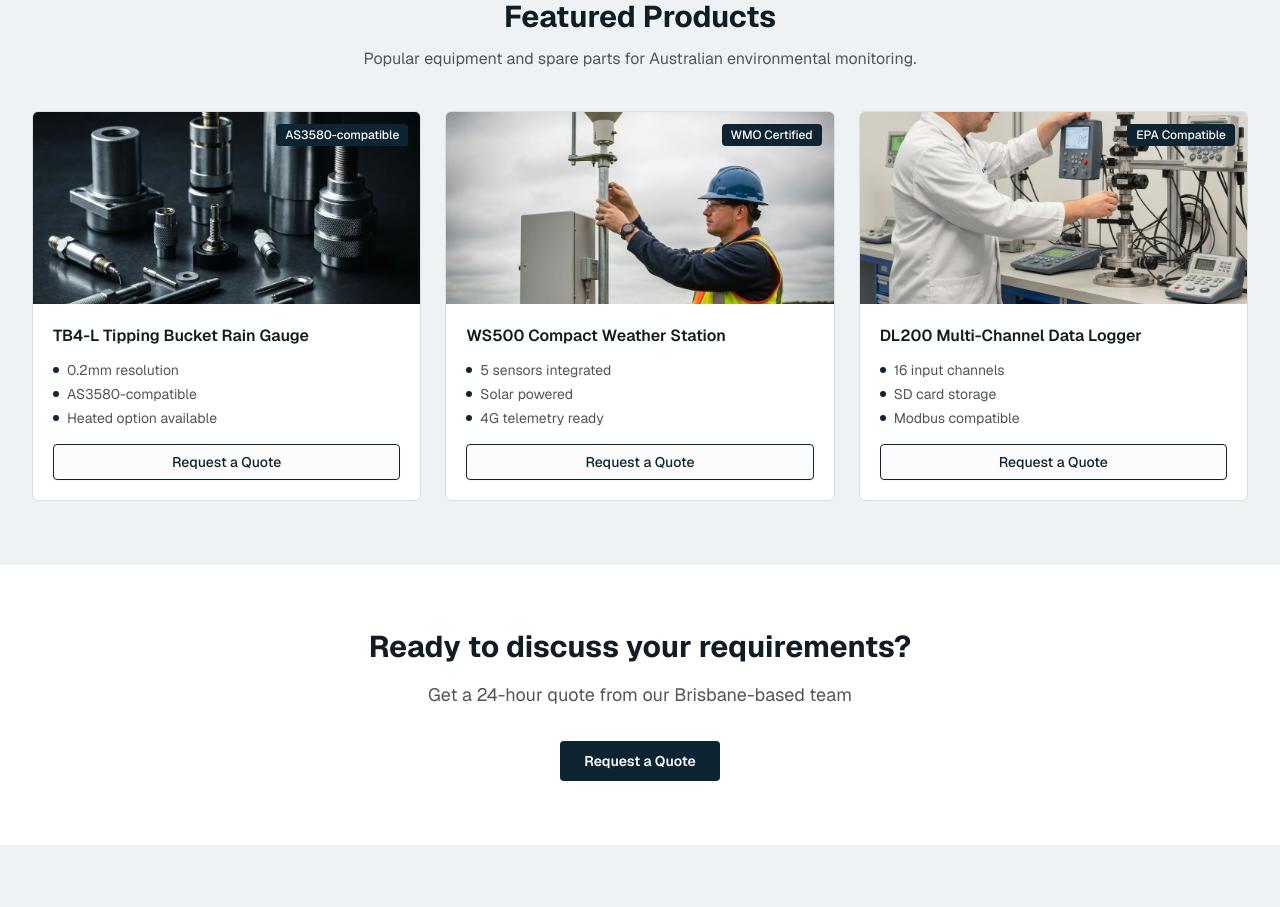
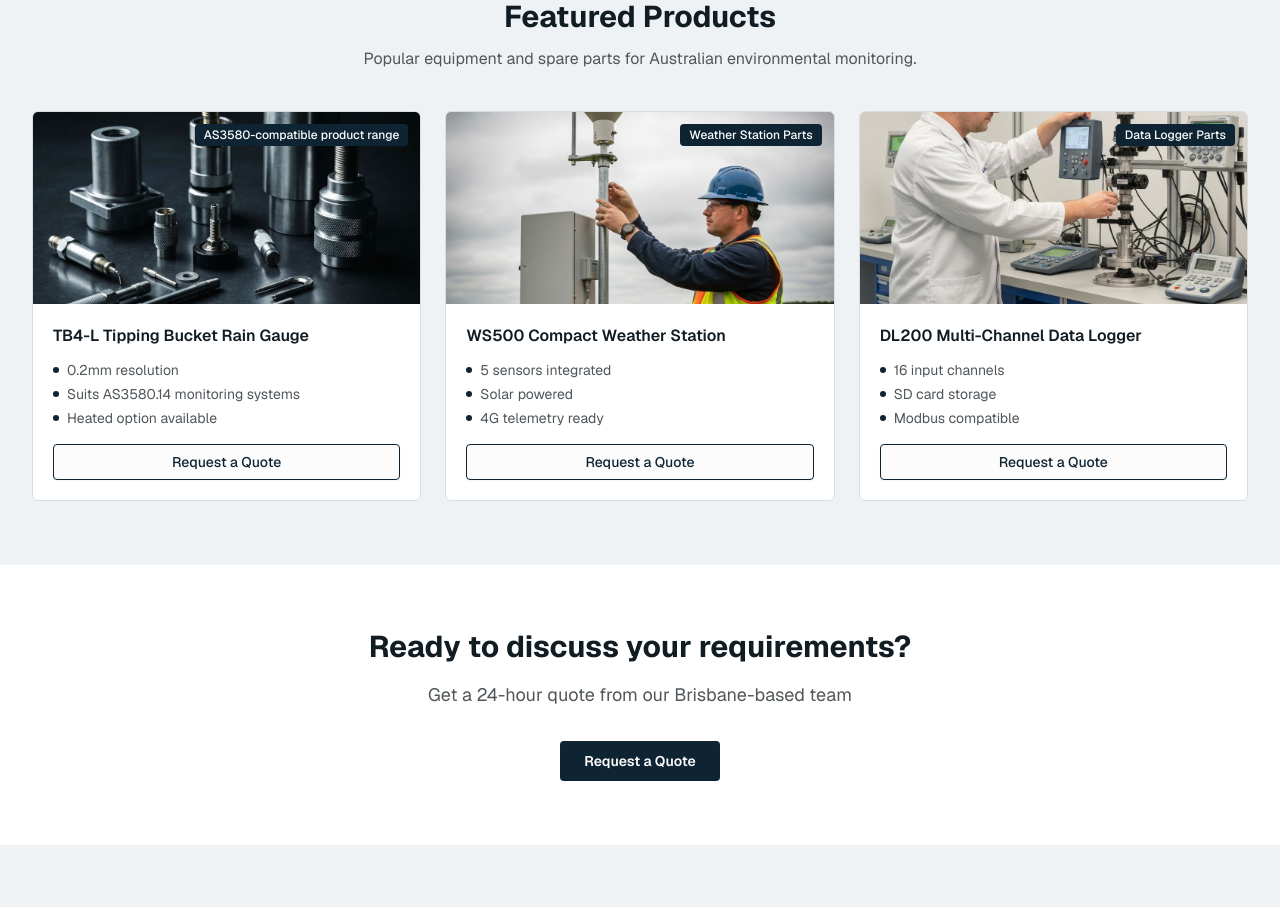
Before and after one commit to mindflyart/handyinhand-jq, a Next.js app: page / in a window 1280 px wide. Shown: the part 2320-3227 px from the top of the page. Built offline with nearby package versions, Linux system fonts and the light colour scheme.

Commit message:
fix: remove unverified compliance claims from product badges
Replace WMO/EPA certification badges with neutral category labels and
reword AS3580 bullet to describe suitability rather than certification.

Co-Authored-By: Claude Opus 4.7 (1M context) <noreply@anthropic.com>

```diff
--- a/components/featured-products.tsx
+++ b/components/featured-products.tsx
@@ -8,20 +8,20 @@ export function FeaturedProducts() {
     {
       name: "TB4-L Tipping Bucket Rain Gauge",
       image: "/images/spare-parts.jpg",
-      specs: ["0.2mm resolution", "AS3580-compatible", "Heated option available"],
-      badge: "AS3580-compatible"
+      specs: ["0.2mm resolution", "Suits AS3580.14 monitoring systems", "Heated option available"],
+      badge: "AS3580-compatible product range"
     },
     {
       name: "WS500 Compact Weather Station",
       image: "/images/installation.jpg",
       specs: ["5 sensors integrated", "Solar powered", "4G telemetry ready"],
-      badge: "WMO Certified"
+      badge: "Weather Station Parts"
     },
     {
       name: "DL200 Multi-Channel Data Logger",
       image: "/images/calibration.jpg",
       specs: ["16 input channels", "SD card storage", "Modbus compatible"],
-      badge: "EPA Compatible"
+      badge: "Data Logger Parts"
     }
   ]
 
```
